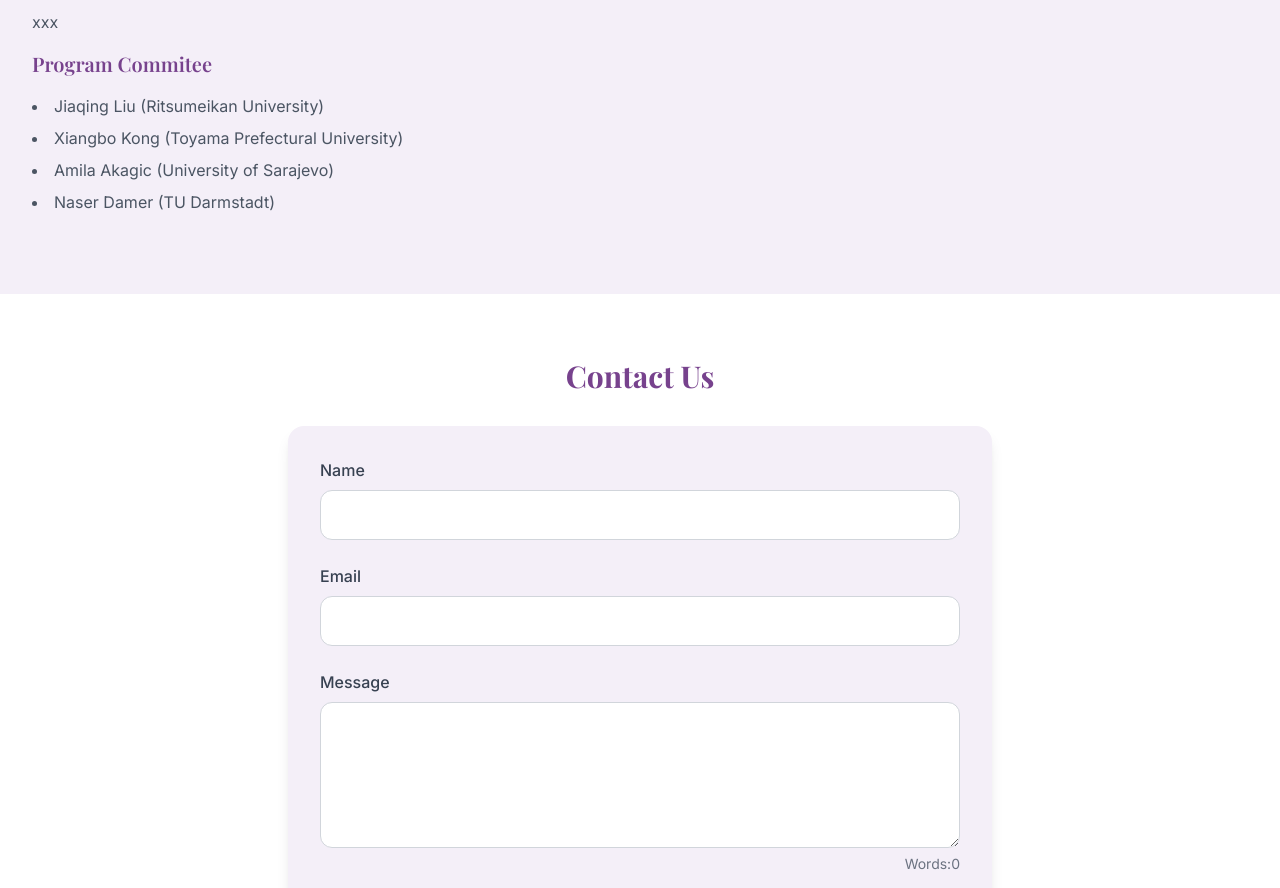
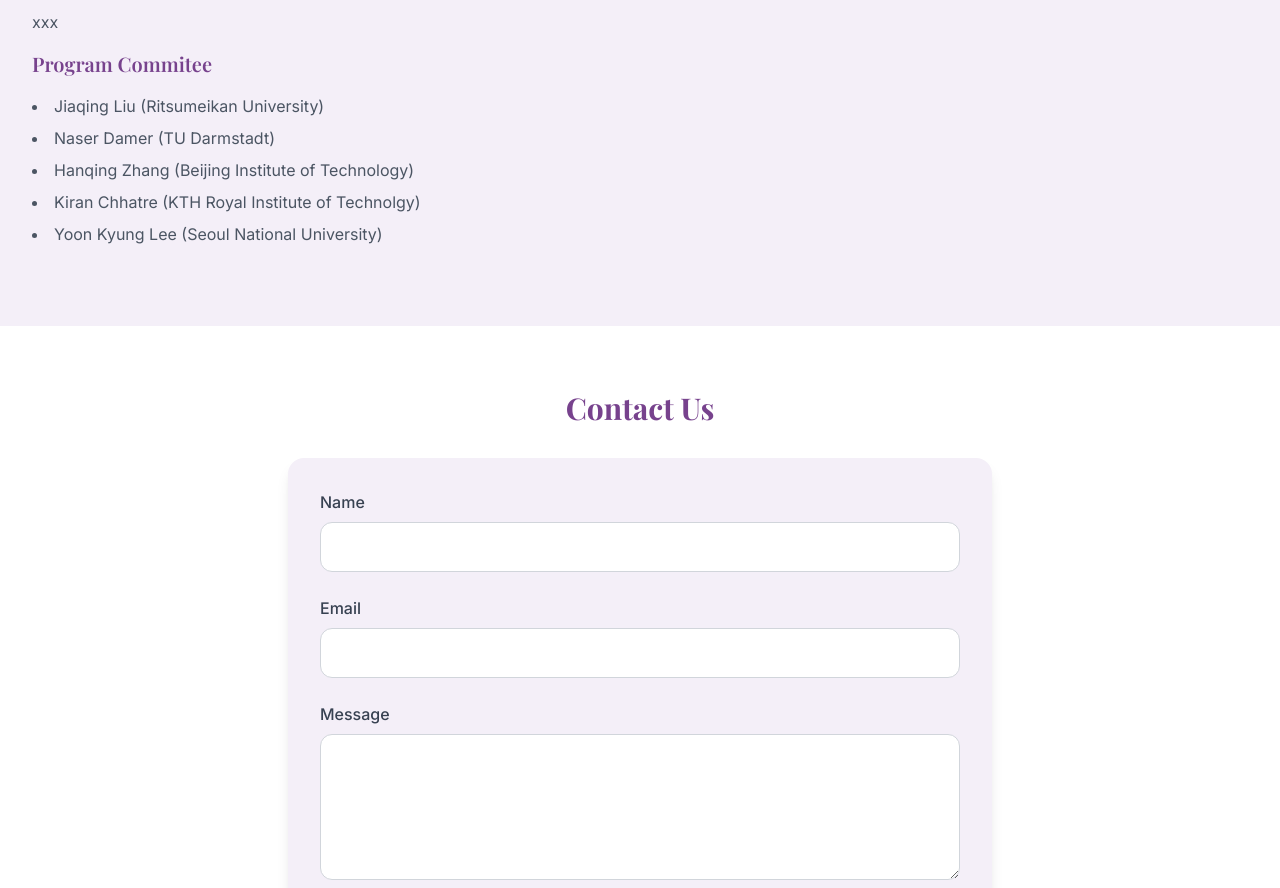
Before and after one commit to ElizaZhou96/EmpAI26, a React (Vite) app: page / in a window 1280 px wide. Shown: the part 5440-6328 px from the top of the page. Built offline with nearby package versions, Linux system fonts and the light colour scheme.

Commit message:
Update App.tsx

```diff
--- a/src/App.tsx
+++ b/src/App.tsx
@@ -452,9 +452,12 @@ function App() {
             <p className="text-gray-600 mb-4">
             <ul className="text-gray-600 mb-4 list-disc list-inside space-y-2">
 				<li>Jiaqing Liu (Ritsumeikan University) </li>
-				<li>Xiangbo Kong (Toyama Prefectural University) </li>
-				<li>Amila Akagic (University of Sarajevo) </li>
+				{/* <li>Xiangbo Kong (Toyama Prefectural University) </li>
+				<li>Amila Akagic (University of Sarajevo) </li> */}
 				<li>Naser Damer (TU Darmstadt) </li>
+				<li>Hanqing Zhang (Beijing Institute of Technology) </li>
+				<li>Kiran Chhatre (KTH Royal Institute of Technolgy) </li>
+				<li>Yoon Kyung Lee (Seoul National University) </li>
 			  </ul>
             </p>
         </div>
```
